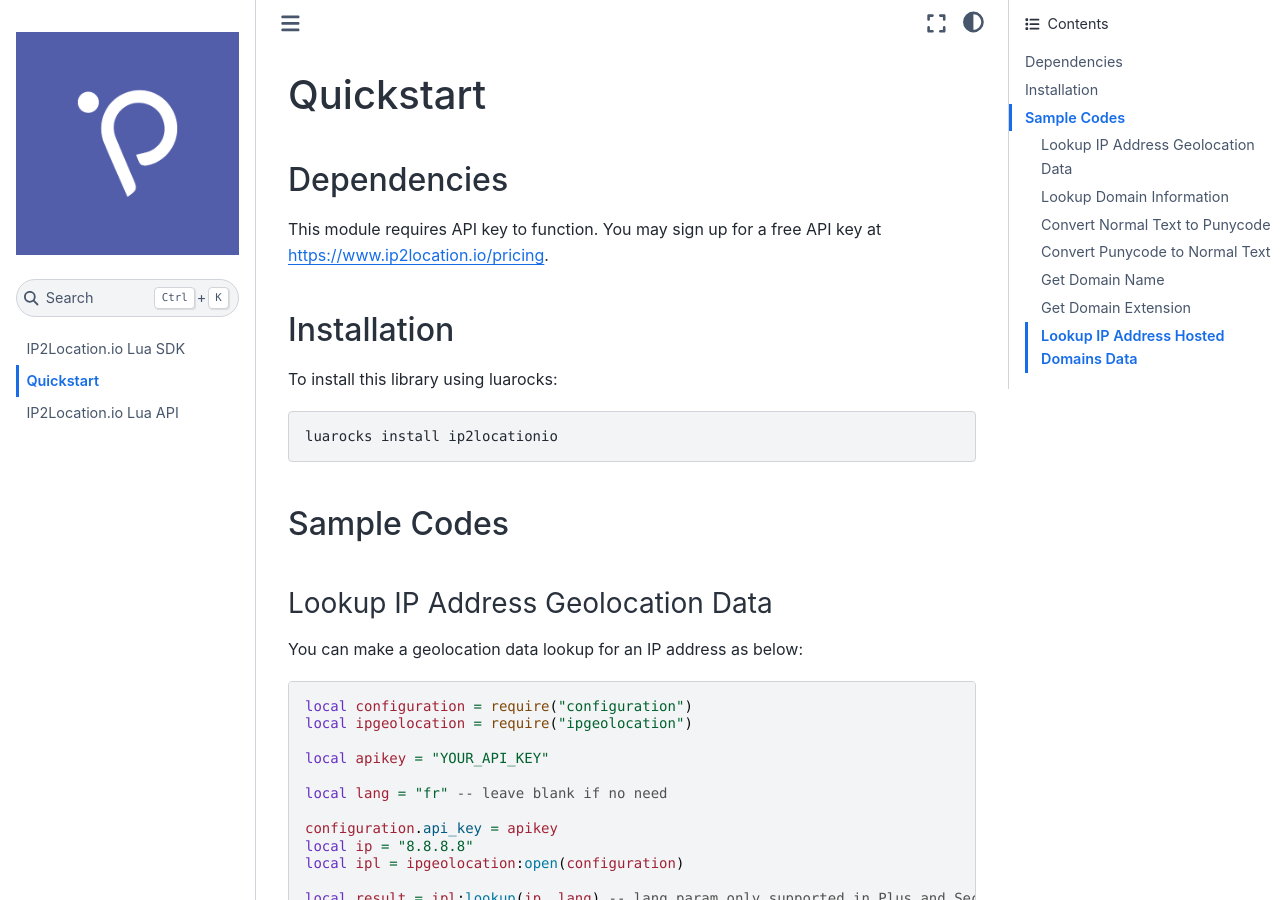
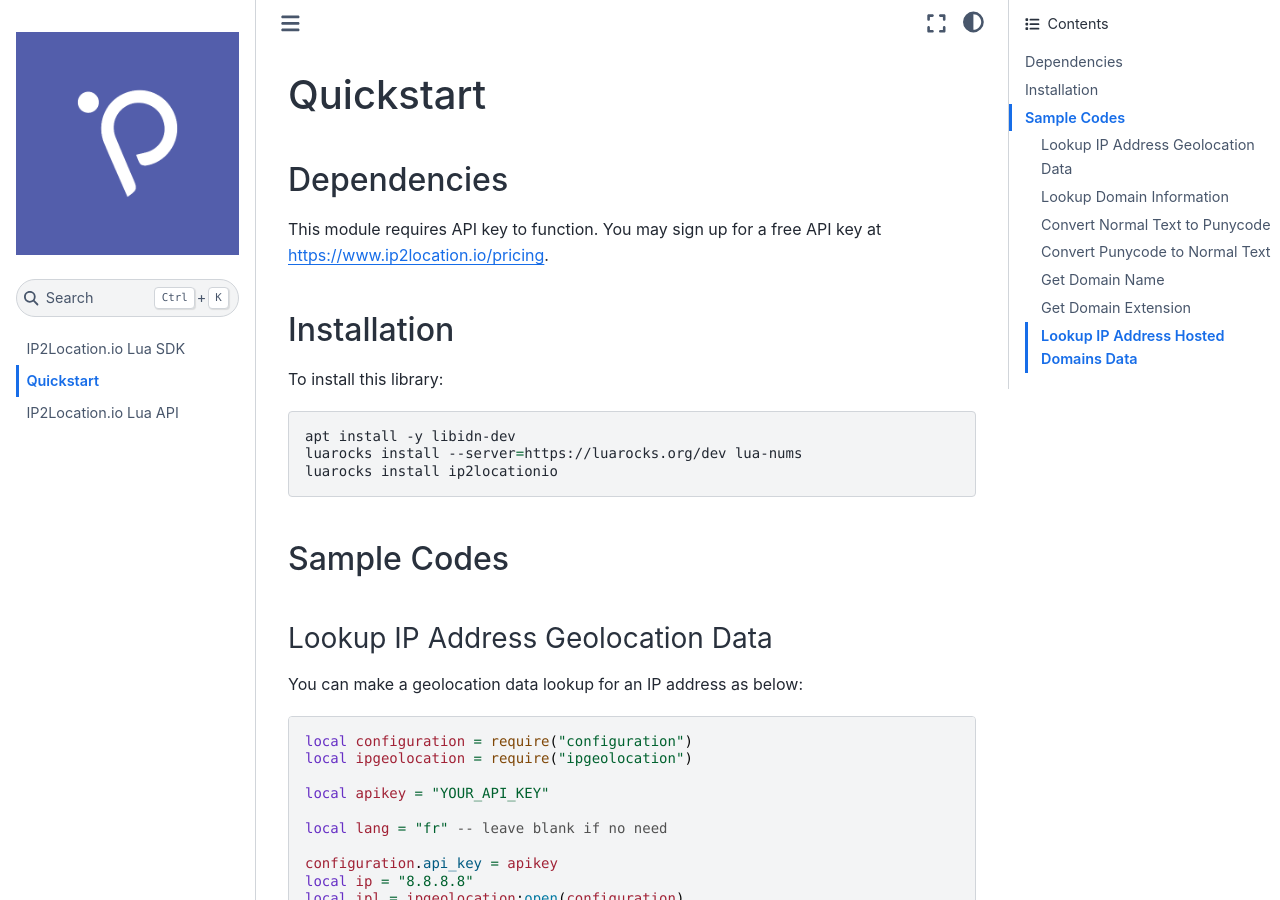
Before and after one commit to ip2location/ip2location-io-lua, a Sphinx documentation site: the page built from docs/source/quickstart.md, in a window 1280 px wide and 900 px high. Built offline with Sphinx 7.4.7 and the Sphinx Book theme 1.1.4, drawn with Linux system fonts in a browser that asks for light colours.

Commit message:
Update quickstart.md

````diff
--- a/docs/source/quickstart.md
+++ b/docs/source/quickstart.md
@@ -6,12 +6,12 @@
 
 ## Installation
 
-To install this library using luarocks:
+To install this library:
 
 ```bash
-
+apt install -y libidn-dev
+luarocks install --server=https://luarocks.org/dev lua-nums
 luarocks install ip2locationio
-
 ```
 
 ## Sample Codes
````
